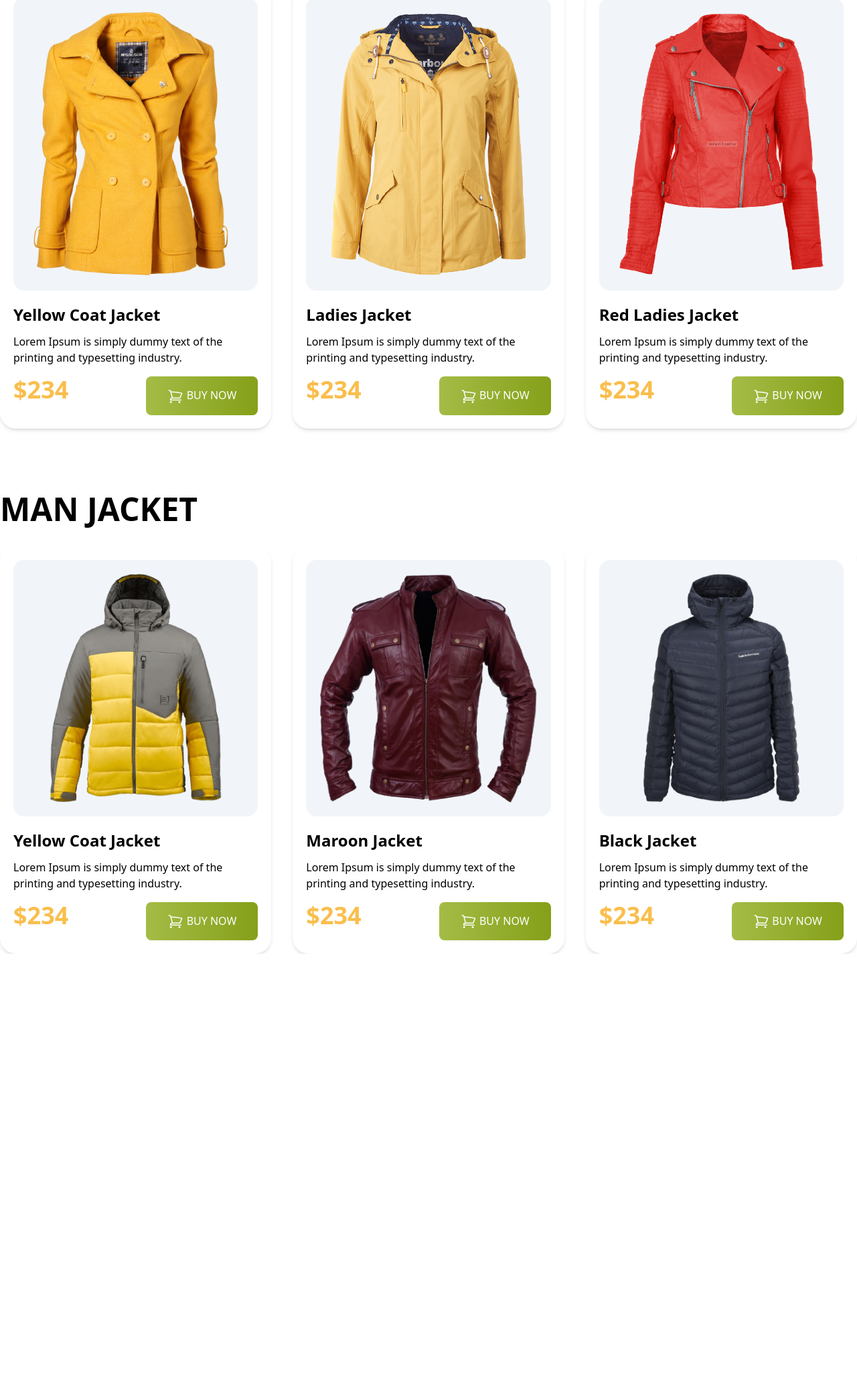
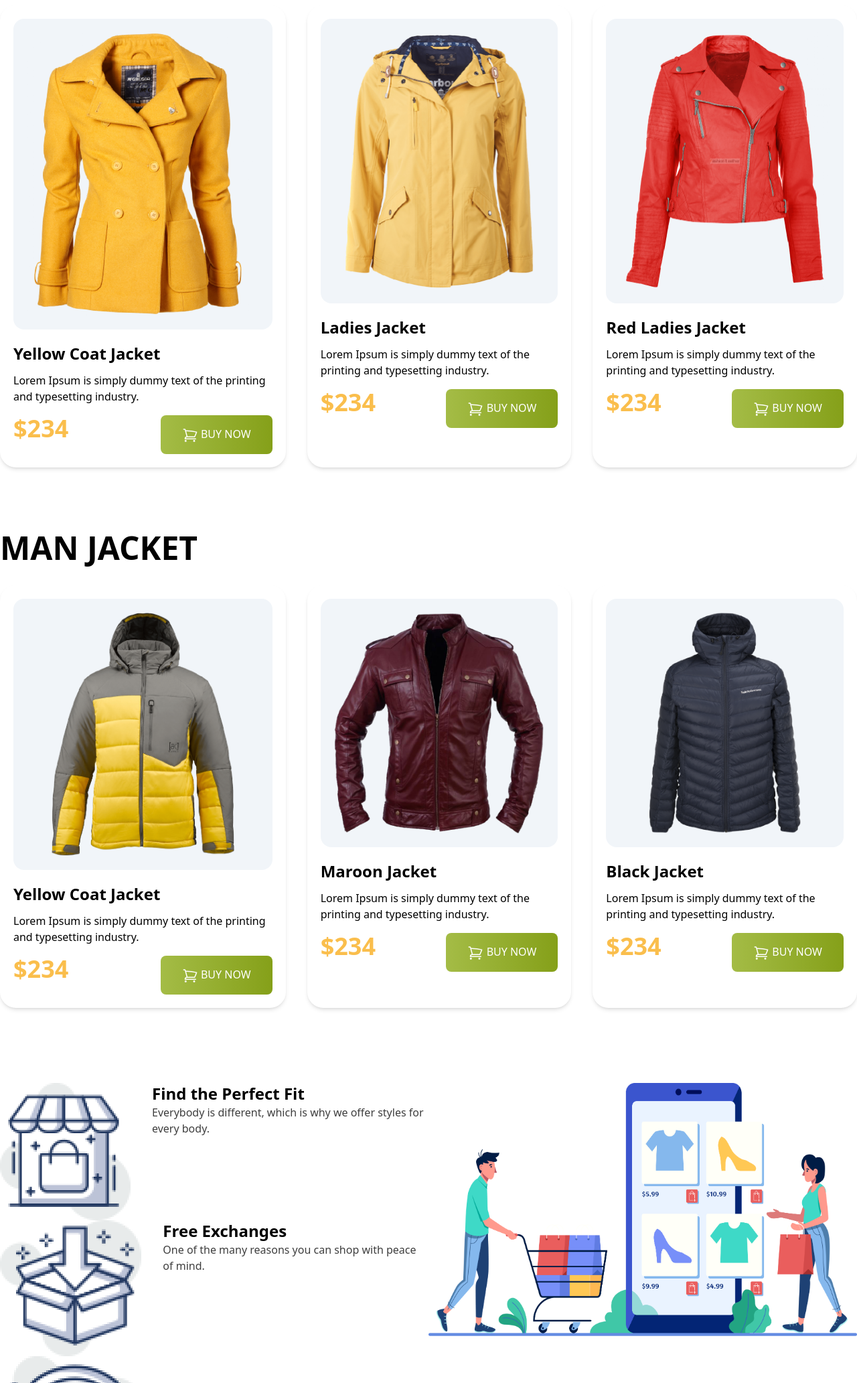
Before and after one commit to miraz-faruk/penguin-fashion, a plain HTML site: page index.html in a window 1280 px wide. Shown: the part 735-2800 px from the top of the page at 67% size. Before the commit the page ends 2159 px from the top, so only its background shows below. Drawn offline with nearby package versions, Linux system fonts and the light colour scheme.

Commit message:
Added information section

```diff
--- a/index.html
+++ b/index.html
@@ -20,7 +20,7 @@
       </script>
 </head>
 <body>
-    <header class="bg-amber-100">
+    <header class="bg-amber-100 p-4">
         <!-- Navbar section -->
         <nav>
 
@@ -46,7 +46,7 @@
         <!-- Women Jacket section -->
         <section class="mt-12">
             <h1 class="uppercase text-5xl font-semibold mb-8">Woman Jacket</h1>
-            <div class="flex sm:flex-1 space-x-8">
+            <div class="grid gird-cols-1 md:grid-cols-2 lg:grid-cols-3 space-x-8">
                 <div class="p-5 rounded-3xl shadow-md">
                     <div class="bg-[#f1f5f9] rounded-2xl">
                         <img class="p-5" src="images/jacket-1.png" alt="">
@@ -106,7 +106,7 @@
         <!-- Man Jacket -->
         <section class="mt-24">
             <h1 class="uppercase text-5xl font-semibold mb-8">Man Jacket</h1>
-            <div class="flex sm:flex-1 space-x-8">
+            <div class="grid gird-cols-1 md:grid-cols-2 lg:grid-cols-3 space-x-8">
                 <div class="p-5 rounded-3xl shadow-md">
                     <div class="bg-[#f1f5f9] rounded-2xl">
                         <img class="p-5" src="images/jacket-4.png" alt="">
@@ -163,7 +163,41 @@
                 </div>
             </div>
         </section>
-
+        <!-- information section -->
+        <section class="grid grid-cols-1 md:grid-cols-2 justify-between mt-28 mb-36">
+            <div>
+                <div class="flex gap-8">
+                    <div>
+                        <img src="icons/house.png" alt="">
+                    </div>
+                    <div>
+                        <h3 class="text-2xl font-semibold">Find the Perfect Fit</h3>
+                        <p class="text-[#3E3E3E]">Everybody is different, which is why we offer styles for every body.</p>
+                    </div>
+                </div>
+                <div class="flex gap-8">
+                    <div>
+                        <img src="icons/box.png" alt="">
+                    </div>
+                    <div>
+                        <h3 class="text-2xl font-semibold">Free Exchanges</h3>
+                        <p class="text-[#3E3E3E]">One of the many reasons you can shop with peace of mind.</p>
+                    </div>
+                </div>
+                <div class="flex gap-8">
+                    <div>
+                        <img src="icons/question.png" alt="">
+                    </div>
+            </div>
+                <div>
+                    <h3 class="text-2xl font-semibold">Contact Our Seller</h3>
+                    <p class="text-[#3E3E3E]">They are here to help you. That's quite literally what we pay them for.</p>
+                </div>
+            </div>
+            <div>
+                <img src="images/shopping.png" alt="">
+            </div>
+        </section>
     </main>
     <footer>
 
```
